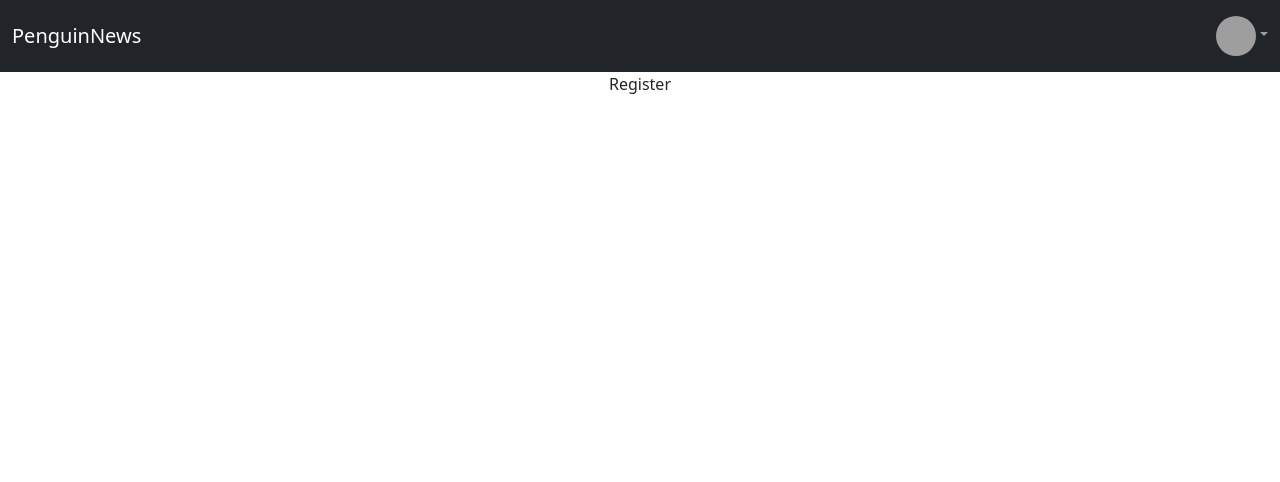
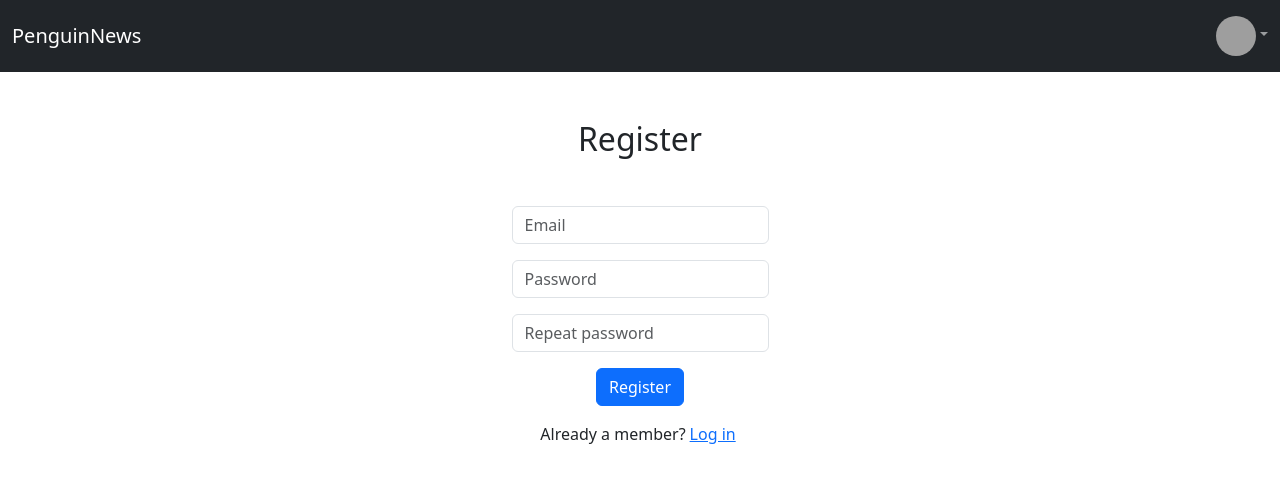
Before and after one commit to akvc/news-app, a React (Create React App) app: page /register in a window 1280 px wide. Shown: the top 482 px of the page. Built offline with nearby package versions, Linux system fonts and the light colour scheme; grey boxes are pictures that could not be loaded; the HTML template or start-up script is replaced by a standard one.

Commit message:
Create register form

```diff
--- a/src/components/RegisterPage/RegisterPage.tsx
+++ b/src/components/RegisterPage/RegisterPage.tsx
@@ -1,6 +1,8 @@
 import { useForm } from 'react-hook-form';
+import { useNavigate } from 'react-router-dom';
 import { createUserWithEmailAndPassword } from 'firebase/auth';
 import { auth } from '../../firebaseConfig';
+import { Link } from 'react-router-dom';
 
 interface RegisterFormData {
   email: 'string';
@@ -9,13 +11,15 @@ interface RegisterFormData {
 }
 
 export const RegisterPage = () => {
-  //const { register, handleSubmit } = useForm<RegisterFormData>;
+  const { register, handleSubmit } = useForm<RegisterFormData>();
+  const navigate = useNavigate();
 
   const registerUser = (data: RegisterFormData) => {
     if (data.password === data.password2) {
       createUserWithEmailAndPassword(auth, data.email, data.password)
         .then((userCredentials) => {
           console.log('User registered', userCredentials);
+          navigate('/user');
         })
         .catch((error) => {
           console.log('Error');
@@ -24,5 +28,49 @@ export const RegisterPage = () => {
       alert('Passwords do not match');
     }
   };
-  return <div>Register</div>;
+  return (
+    <div className="d-flex justify-content-center m-5">
+      <form onSubmit={handleSubmit(registerUser)}>
+        <h2 className="mb-5">Register</h2>
+        <div className="mb-3">
+          <label className="form-label visually-hidden">Email:</label>
+          <input
+            className="form-control"
+            type="email"
+            placeholder="Email"
+            {...register('email', { required: true })}
+          />
+        </div>
+        <div className="mb-3">
+          <label className="form-label visually-hidden">Password:</label>
+          <input
+            className="form-control"
+            type="password"
+            placeholder="Password"
+            {...register('password', { required: true })}
+          />
+        </div>
+        <div className="mb-3">
+          <label className="form-label visually-hidden">Repeat Password:</label>
+          <input
+            className="form-control"
+            type="password"
+            placeholder="Repeat password"
+            {...register('password2', { required: true })}
+          />
+        </div>
+        <div className="my-3">
+          <button className="btn btn-primary" type="submit">
+            Register
+          </button>
+        </div>
+        <div>
+          <span>Already a member?</span>
+          <Link className="mx-1" to="/login">
+            Log in
+          </Link>
+        </div>
+      </form>
+    </div>
+  );
 };
```
